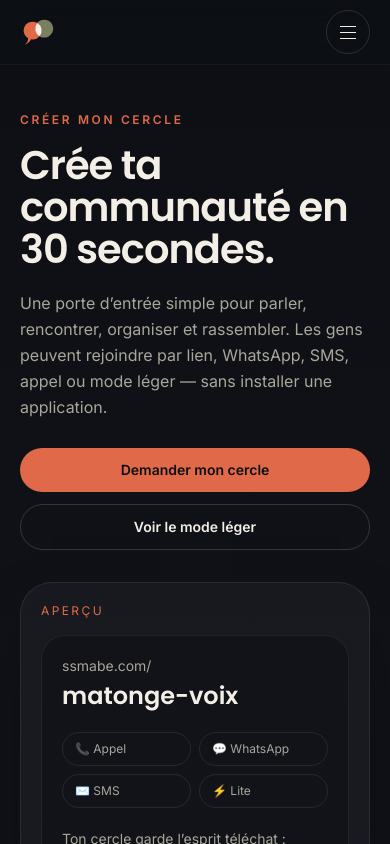
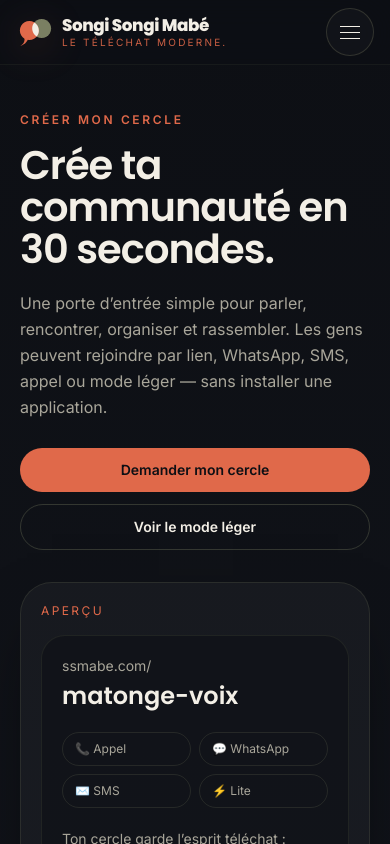
Before and after one commit to peupleaelionor/Ssmabe-, a Next.js app: page /create in a window 390 px wide. Shown: the top 844 px of the page. Built offline with nearby package versions, Linux system fonts and the light colour scheme.

Commit message:
feat: polish sticky mobile header brand

```diff
--- a/src/components/landing/Header.tsx
+++ b/src/components/landing/Header.tsx
@@ -8,7 +8,7 @@ const c = getContent("fr");
 
 /**
  * Header sticky compact + menu mobile en overlay plein écran.
- * Blur léger, bordure or fine, fermeture au clic sur lien / échap.
+ * Le nom est visible dès mobile pour installer la marque.
  */
 export function Header() {
   const [open, setOpen] = React.useState(false);
@@ -26,21 +26,21 @@ export function Header() {
 
   return (
     <>
-      <header className="fixed inset-x-0 top-0 z-50 border-b border-olive/10 bg-noir-abysse/80 backdrop-blur-md">
-        <div className="mx-auto flex h-16 max-w-5xl items-center justify-between px-5">
-          <a href="#top" className="flex items-center gap-2.5" aria-label="Songi Songi Mabé — accueil">
-            <BrandMark size={34} />
-            <span className="hidden flex-col leading-tight md:flex">
-              <span className="font-display text-lg font-extrabold tracking-tight text-ivoire">
+      <header className="fixed inset-x-0 top-0 z-50 border-b border-olive/10 bg-noir-abysse/85 backdrop-blur-xl safe-area-top">
+        <div className="mx-auto flex h-16 max-w-5xl items-center justify-between px-4 sm:px-5">
+          <a href="#top" className="flex min-w-0 items-center gap-2.5" aria-label="Songi Songi Mabé — accueil">
+            <BrandMark size={36} className="shrink-0 drop-shadow-[0_8px_18px_rgba(224,105,74,0.18)]" />
+            <span className="flex min-w-0 flex-col leading-tight">
+              <span className="truncate font-display text-[1.05rem] font-extrabold tracking-tight text-ivoire sm:text-lg">
                 {c.brand.name}
               </span>
-              <span className="text-[10px] uppercase tracking-[0.22em] text-terra/90">
+              <span className="hidden text-[10px] uppercase tracking-[0.22em] text-terra/90 min-[380px]:block">
                 {c.brand.tagline}
               </span>
             </span>
           </a>
 
-          <div className="flex items-center gap-3">
+          <div className="flex shrink-0 items-center gap-3">
             <nav className="hidden items-center gap-5 md:flex" aria-label="Navigation principale">
               {c.nav.slice(0, 4).map((l) => (
                 <a key={l.href} href={l.href} className="text-xs text-gris-doux transition hover:text-terra">
@@ -60,31 +60,30 @@ export function Header() {
               onClick={() => setOpen(true)}
               aria-label="Ouvrir le menu"
               aria-expanded={open}
-              className="flex h-11 w-11 items-center justify-center rounded-full border border-olive/30 text-ivoire transition hover:border-olive/60 focus-visible:outline-none focus-visible:ring-2 focus-visible:ring-terra/60 md:hidden"
+              className="flex h-12 w-12 items-center justify-center rounded-full border border-olive/30 bg-white/[0.025] text-ivoire transition hover:border-olive/60 focus-visible:outline-none focus-visible:ring-2 focus-visible:ring-terra/60 md:hidden"
             >
               <span className="flex flex-col gap-[5px]" aria-hidden>
-                <span className="block h-px w-4 bg-ivoire" />
-                <span className="block h-px w-4 bg-ivoire" />
-                <span className="block h-px w-4 bg-ivoire" />
+                <span className="block h-px w-5 bg-ivoire" />
+                <span className="block h-px w-5 bg-ivoire" />
+                <span className="block h-px w-5 bg-ivoire" />
               </span>
             </button>
           </div>
         </div>
       </header>
 
-      {/* Menu overlay mobile */}
       {open && (
-        <div className="fixed inset-0 z-[60] flex flex-col bg-noir-abysse/95 backdrop-blur-2xl animate-fade-in">
-          <div className="mx-auto flex h-16 w-full max-w-5xl items-center justify-between px-5">
-            <span className="flex items-center gap-2.5">
-              <BrandMark size={30} />
-              <span className="font-display text-lg font-extrabold text-ivoire">{c.brand.name}</span>
+        <div className="fixed inset-0 z-[60] flex flex-col bg-noir-abysse/95 backdrop-blur-2xl animate-fade-in safe-area-top">
+          <div className="mx-auto flex h-16 w-full max-w-5xl items-center justify-between px-4 sm:px-5">
+            <span className="flex min-w-0 items-center gap-2.5">
+              <BrandMark size={34} className="shrink-0" />
+              <span className="truncate font-display text-lg font-extrabold text-ivoire">{c.brand.name}</span>
             </span>
             <button
               type="button"
               onClick={() => setOpen(false)}
               aria-label="Fermer le menu"
-              className="flex h-11 w-11 items-center justify-center rounded-full border border-olive/30 text-ivoire transition hover:border-olive/60"
+              className="flex h-12 w-12 items-center justify-center rounded-full border border-olive/30 text-ivoire transition hover:border-olive/60"
             >
               <span className="text-lg leading-none" aria-hidden>×</span>
             </button>
```
